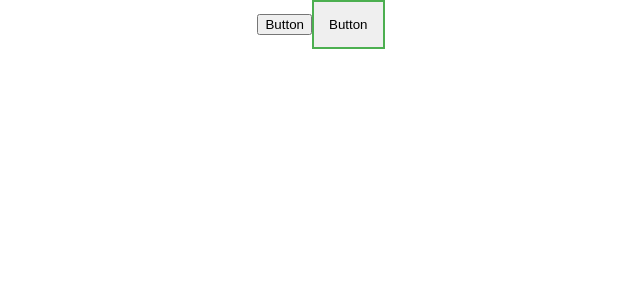
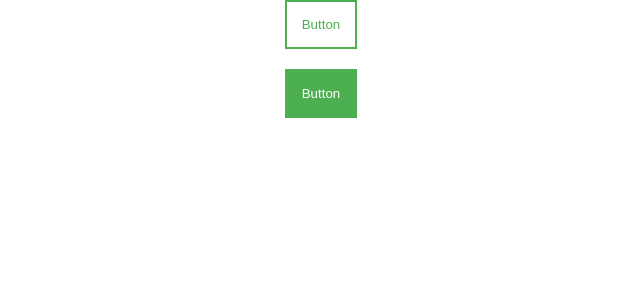
Before and after one commit to sir-hector/styled-components, a React (Create React App) app: page / in a window 1280 px wide. Shown: the top 300 px of the page, without its empty margins (319-959 px from the left). Built offline with nearby package versions, Linux system fonts and the light colour scheme.

Commit message:
styling using props

```diff
--- a/src/App.js
+++ b/src/App.js
@@ -4,7 +4,10 @@
 function App() {
   return (
     <div className="App">
-      <button>Button</button>
+      <StyledButton variant='outline'>Button</StyledButton>
+      <div>
+        <br></br>
+      </div>
       <StyledButton>Button</StyledButton>
     </div>
   );
--- a/src/components/Button/Button.styles.js
+++ b/src/components/Button/Button.styles.js
@@ -2,6 +2,8 @@
 
 export const StyledButton = styled.button`
     border: 2px solid #4caf50;
+    color: ${(props) => props.variant === 'outline' ? '#4caf50' : '#FFF'};
     padding: 15px 15px;
     cursor: pointer;
+    background-color: ${(props) => props.variant === 'outline' ? '#FFF' : '#4caf50'};
 `
```
